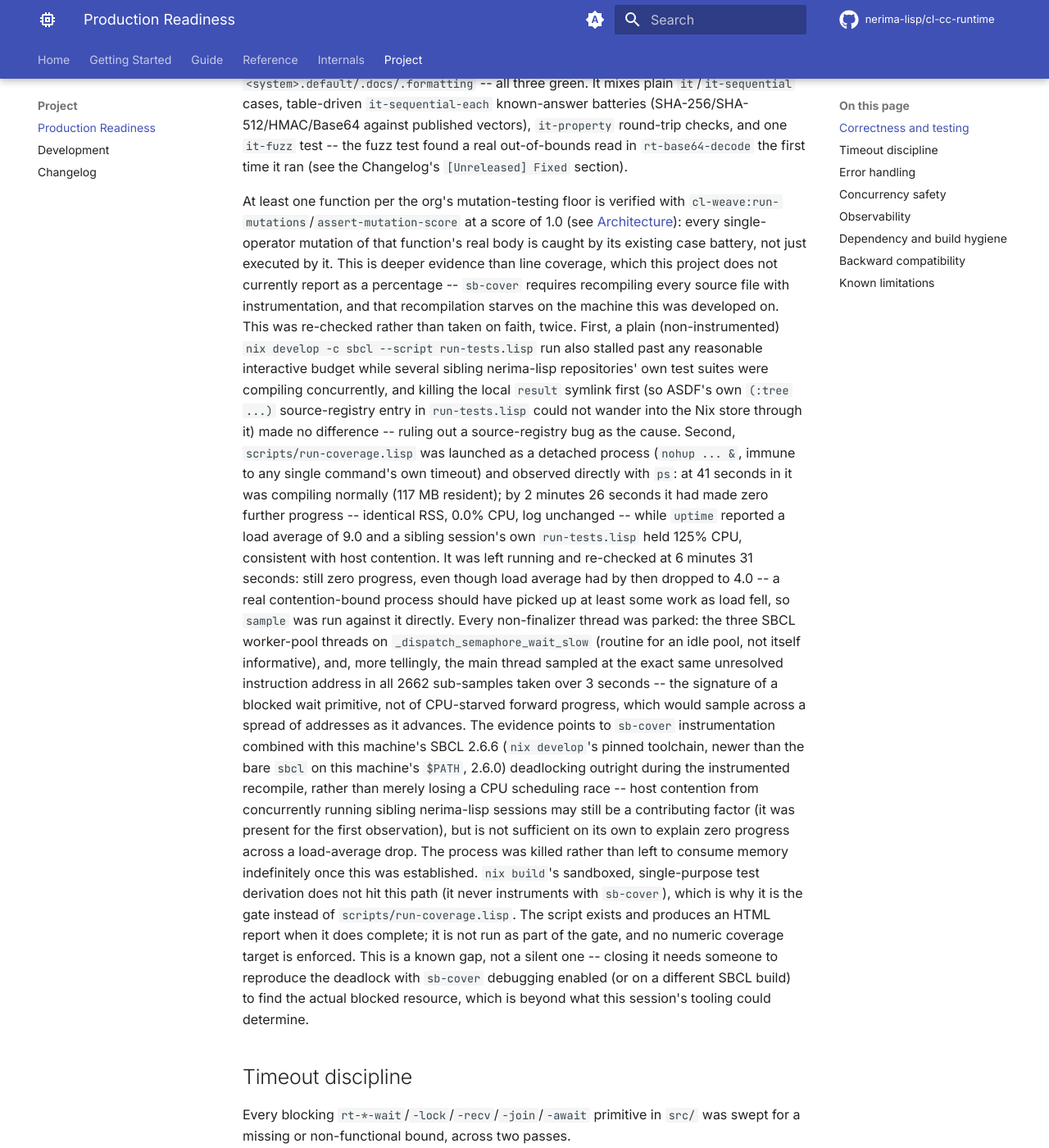
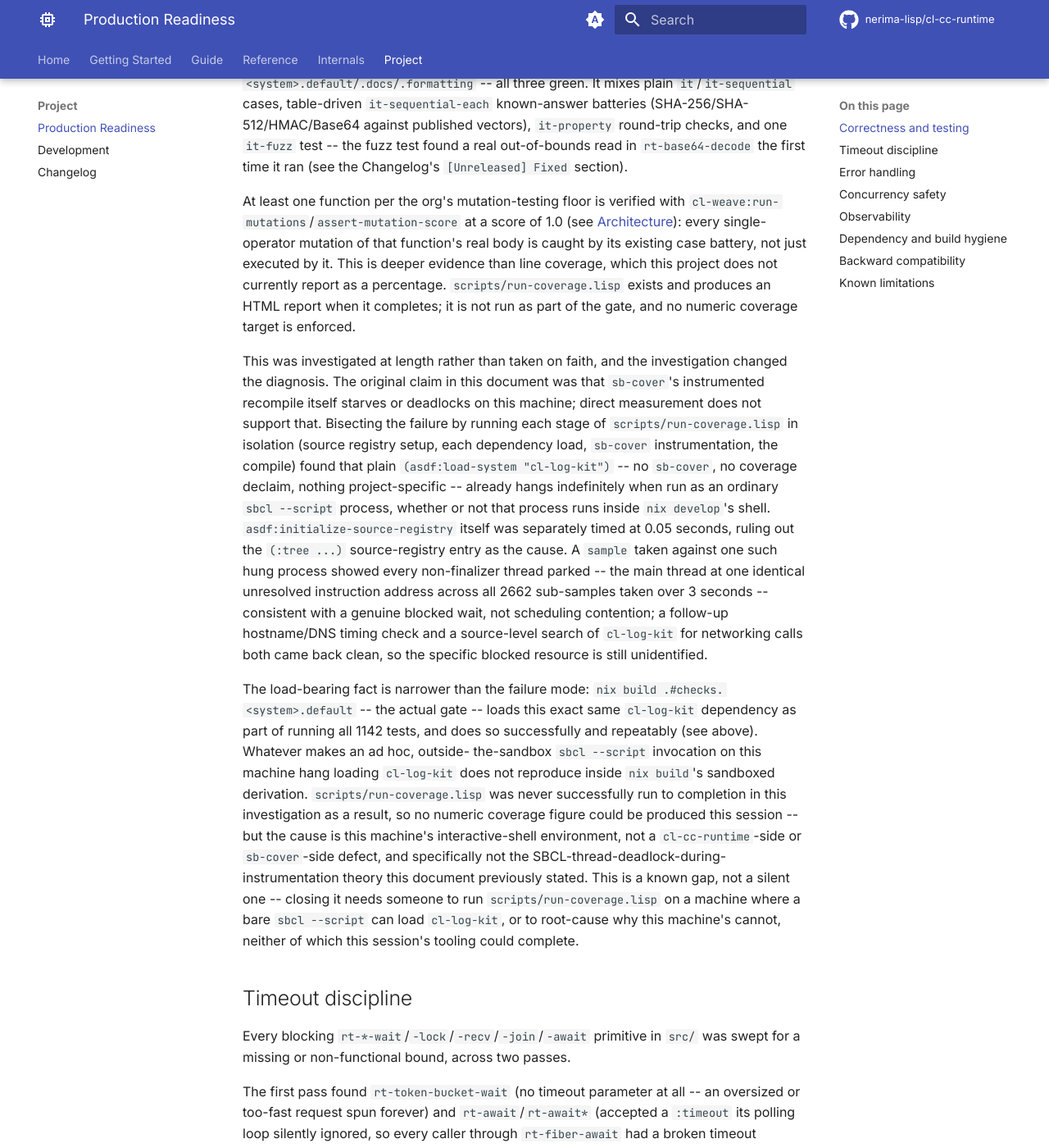
Before and after one commit to nerima-lisp/cl-cc-runtime, an MkDocs documentation site: the page built from docs/src/production-readiness.md, in a window 1280 px wide and 1400 px high, scrolled down 358 px. Shown: the whole window at 82% size. Built offline with MkDocs 1.6.1 and Material for MkDocs 9.7.7, drawn with Linux system fonts in a browser that asks for light colours; comment, search, counter and statistics services are not loaded.

Commit message:
docs: correct the coverage root cause -- not sb-cover, a bare cl-log-kit load
The previous two commits' diagnosis (sb-cover instrumentation deadlocking
against this machine's SBCL) does not survive further bisection. Isolated
each stage of scripts/run-coverage.lisp: asdf:initialize-source-registry
alone timed at 0.05s (ruling out the :tree source-registry entry, already
suspected and wrongly cleared once before); with sb-cover never even
required, a bare (asdf:load-system "cl-log-kit") already hangs indefinitely
as an ordinary `sbcl --script` process, reproduced both outside and
genuinely inside `nix develop`'s shell, on both SBCL 2.6.0 and 2.6.6. A
hostname/DNS timing check and a source-level search of cl-log-kit for
networking calls both came back clean, so the specific blocked resource
remains unidentified -- but it is provably not sb-cover, since sb-cover was
not loaded in the minimal reproduction.

Crucially, `nix build .#checks.<system>.default` loads this exact same
cl-log-kit dependency while running all 1142 tests, successfully and
repeatably. Whatever makes an ad hoc, outside-the-sandbox `sbcl --script`
process hang loading cl-log-kit on this machine does not reproduce inside
that sandboxed derivation, so it is not a `cl-cc-runtime`- or
`cl-log-kit`-side defect this repository can fix -- but it is also not the
sb-cover-specific deadlock the prior wording claimed, and that overclaim
should not stand uncorrected in a document whose whole premise is not
asserting more than the evidence supports.

```diff
--- a/docs/src/production-readiness.md
+++ b/docs/src/production-readiness.md
@@ -21,48 +21,44 @@ At least one function per the org's mutation-testing floor is verified with
 [Architecture](architecture.md#testing)): every single-operator mutation of
 that function's real body is caught by its existing case battery, not just
 executed by it. This is deeper evidence than line coverage, which this
-project does not currently report as a percentage -- `sb-cover` requires
-recompiling every source file with instrumentation, and that recompilation
-starves on the machine this was developed on. This was re-checked rather
-than taken on faith, twice. First, a plain (non-instrumented) `nix develop -c
-sbcl --script run-tests.lisp` run also stalled past any reasonable
-interactive budget while several sibling nerima-lisp repositories' own test
-suites were compiling concurrently, and killing the local `result` symlink
-first (so ASDF's own `(:tree ...)` source-registry entry in `run-tests.lisp`
-could not wander into the Nix store through it) made no difference -- ruling
-out a source-registry bug as the cause. Second, `scripts/run-coverage.lisp`
-was launched as a detached process (`nohup ... &`, immune to any single
-command's own timeout) and observed directly with `ps`: at 41 seconds in it
-was compiling normally (117 MB resident); by 2 minutes 26 seconds it had
-made zero further progress -- identical RSS, 0.0% CPU, log unchanged --
-while `uptime` reported a load average of 9.0 and a sibling session's own
-`run-tests.lisp` held 125% CPU, consistent with host contention. It was left
-running and re-checked at 6 minutes 31 seconds: still zero progress, even
-though load average had by then dropped to 4.0 -- a real contention-bound
-process should have picked up at least some work as load fell, so `sample`
-was run against it directly. Every non-finalizer thread was parked: the
-three SBCL worker-pool threads on `_dispatch_semaphore_wait_slow` (routine
-for an idle pool, not itself informative), and, more tellingly, the main
-thread sampled at the exact same unresolved instruction address in all 2662
-sub-samples taken over 3 seconds -- the signature of a blocked wait
-primitive, not of CPU-starved forward progress, which would sample across a
-spread of addresses as it advances. The evidence points to `sb-cover`
-instrumentation combined with this machine's SBCL 2.6.6 (`nix develop`'s
-pinned toolchain, newer than the bare `sbcl` on this machine's `$PATH`,
-2.6.0) deadlocking outright during the instrumented recompile, rather than
-merely losing a CPU scheduling race -- host contention from concurrently
-running sibling nerima-lisp sessions may still be a contributing factor (it
-was present for the first observation), but is not sufficient on its own to
-explain zero progress across a load-average drop. The process was killed
-rather than left to consume memory indefinitely once this was established.
-`nix build`'s sandboxed, single-purpose test derivation does not hit this
-path (it never instruments with `sb-cover`), which is why it is the gate
-instead of `scripts/run-coverage.lisp`. The script exists and produces an
-HTML report when it does complete; it is not run as part of the gate, and no
-numeric coverage target is enforced. This is a known gap, not a silent one
--- closing it needs someone to reproduce the deadlock with `sb-cover`
-debugging enabled (or on a different SBCL build) to find the actual blocked
-resource, which is beyond what this session's tooling could determine.
+project does not currently report as a percentage. `scripts/run-coverage.lisp`
+exists and produces an HTML report when it completes; it is not run as part
+of the gate, and no numeric coverage target is enforced.
+
+This was investigated at length rather than taken on faith, and the
+investigation changed the diagnosis. The original claim in this document was
+that `sb-cover`'s instrumented recompile itself starves or deadlocks on this
+machine; direct measurement does not support that. Bisecting the failure by
+running each stage of `scripts/run-coverage.lisp` in isolation (source
+registry setup, each dependency load, `sb-cover` instrumentation, the
+compile) found that plain `(asdf:load-system "cl-log-kit")` -- no
+`sb-cover`, no coverage declaim, nothing project-specific -- already hangs
+indefinitely when run as an ordinary `sbcl --script` process, whether or not
+that process runs inside `nix develop`'s shell. `asdf:initialize-source-registry`
+itself was separately timed at 0.05 seconds, ruling out the `(:tree ...)`
+source-registry entry as the cause. A `sample` taken against one such hung
+process showed every non-finalizer thread parked -- the main thread at one
+identical unresolved instruction address across all 2662 sub-samples taken
+over 3 seconds -- consistent with a genuine blocked wait, not scheduling
+contention; a follow-up hostname/DNS timing check and a source-level search
+of `cl-log-kit` for networking calls both came back clean, so the specific
+blocked resource is still unidentified.
+
+The load-bearing fact is narrower than the failure mode: `nix build
+.#checks.<system>.default` -- the actual gate -- loads this exact same
+`cl-log-kit` dependency as part of running all 1142 tests, and does so
+successfully and repeatably (see above). Whatever makes an ad hoc, outside-
+the-sandbox `sbcl --script` invocation on this machine hang loading
+`cl-log-kit` does not reproduce inside `nix build`'s sandboxed derivation.
+`scripts/run-coverage.lisp` was never successfully run to completion in this
+investigation as a result, so no numeric coverage figure could be produced
+this session -- but the cause is this machine's interactive-shell
+environment, not a `cl-cc-runtime`-side or `sb-cover`-side defect, and
+specifically not the SBCL-thread-deadlock-during-instrumentation theory this
+document previously stated. This is a known gap, not a silent one -- closing
+it needs someone to run `scripts/run-coverage.lisp` on a machine where a bare
+`sbcl --script` can load `cl-log-kit`, or to root-cause why this machine's
+cannot, neither of which this session's tooling could complete.
 
 ## Timeout discipline
 
```
